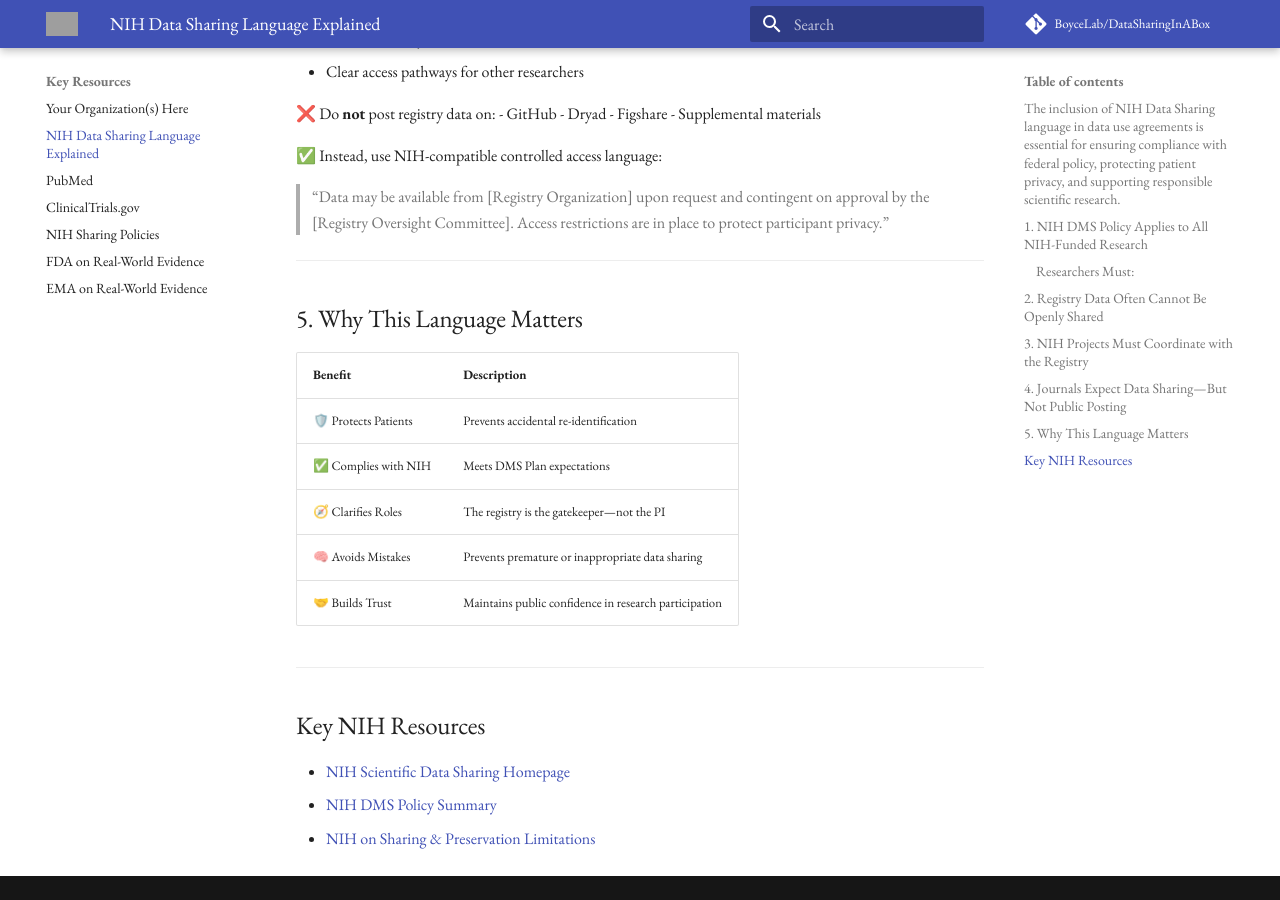
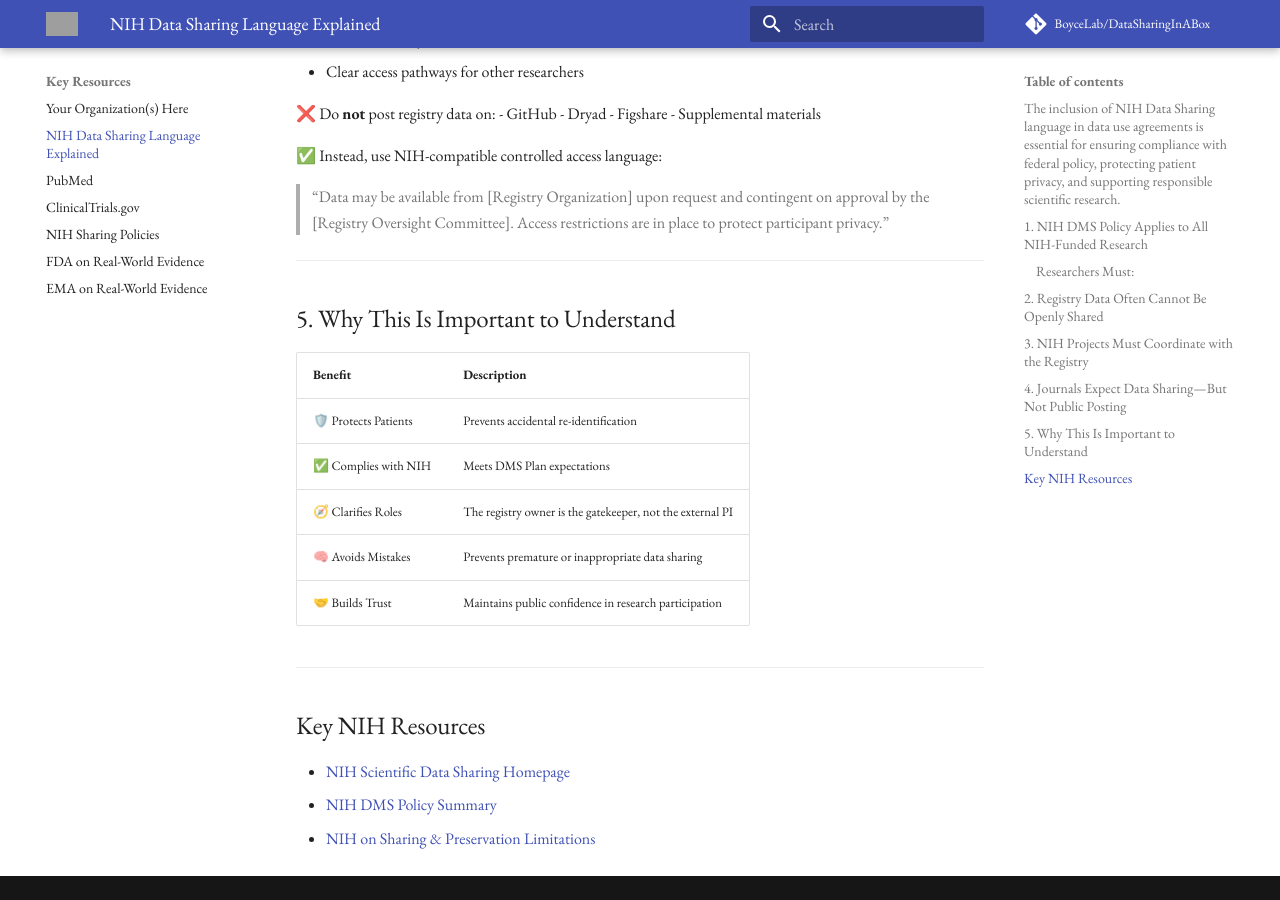
Before and after one commit to BoyceLab/DataSharingInABox, an MkDocs documentation site: the page built from docs/nih-data-sharing.md, in a window 1280 px wide and 900 px high, scrolled down 1867 px. Built offline with MkDocs 1.6.1 and Material for MkDocs 9.7.7, drawn with Linux system fonts in a browser that asks for light colours; comment, search, counter and statistics services are not loaded; grey boxes are pictures that could not be loaded.

Commit message:
Update nih-data-sharing.md

```diff
--- a/docs/nih-data-sharing.md
+++ b/docs/nih-data-sharing.md
@@ -73,13 +73,13 @@ Journals and funders now ask for:
 
 ---
 
-## 5. Why This Language Matters
+## 5. Why This Is Important to Understand
 
 | Benefit | Description |
 |--------|-------------|
 | 🛡️ Protects Patients | Prevents accidental re-identification |
 | ✅ Complies with NIH | Meets DMS Plan expectations |
-| 🧭 Clarifies Roles | The registry is the gatekeeper—not the PI |
+| 🧭 Clarifies Roles | The registry owner is the gatekeeper, not the external PI |
 | 🧠 Avoids Mistakes | Prevents premature or inappropriate data sharing |
 | 🤝 Builds Trust | Maintains public confidence in research participation |
 
```
